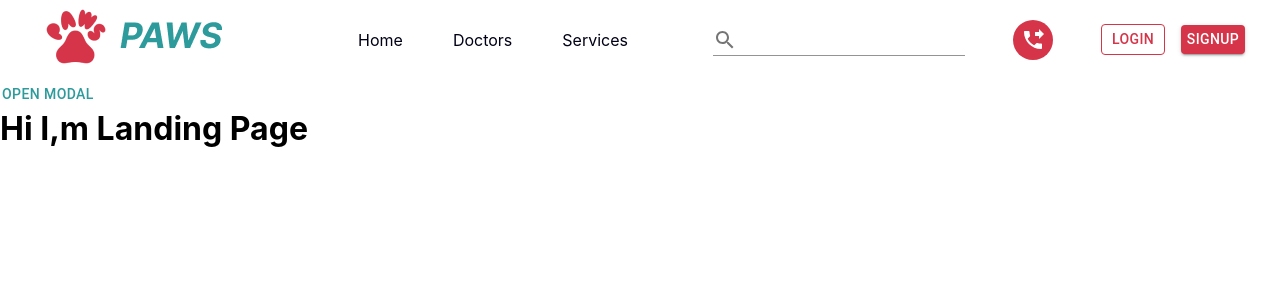
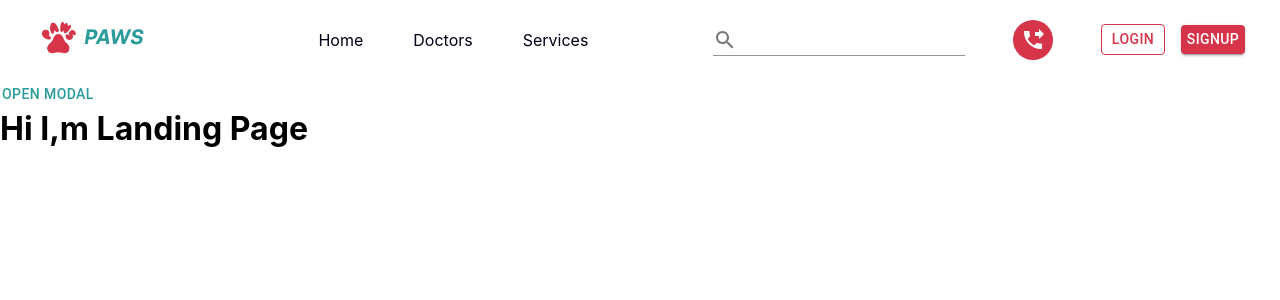
Before and after one commit to CA-G12/Vet, a React (Create React App) app in the folder client/: page / in a window 1280 px wide. Shown: the top 300 px of the page. Built offline with nearby package versions, Linux system fonts and the light colour scheme; no server answers.

Commit message:
fix styles in Header Component related to #30

```diff
--- a/client/src/components/Header/Logo/Logo.css
+++ b/client/src/components/Header/Logo/Logo.css
@@ -1,21 +1,9 @@
-.logo {
-    color: #000116;
-    font-size: 1.8em;
-    font-weight: 600;
-    letter-spacing: 2px;
-    text-transform: uppercase;
-    text-decoration: none;
+.logo img{
+    width: 6.8rem;
 }
 
 @media screen and (max-width: 850px) {
-    .logo {
-        color: #000116;
-        font-size: 1em;
-        font-weight: 600;
-        letter-spacing: 2px;
-    }
     .logo img{
       width: 4rem;
     }
-
 }
--- a/client/src/components/Header/NavHeader/styles.ts
+++ b/client/src/components/Header/NavHeader/styles.ts
@@ -5,7 +5,6 @@ const navItemsStyle = {
     'font-size': '1.5em',
     'margin-right': '5px',
   },
-
 };
 
 const apps = {
@@ -31,4 +30,5 @@ const closeIcon = {
     cursor: 'pointer',
   },
 };
+
 export default { closeIcon, apps, navItemsStyle };
```
Also changed, not shown: client/src/components/Header/Actions/FireCall/style.ts (added, +25 -0 lines), client/src/components/Header/Header.css (added).
